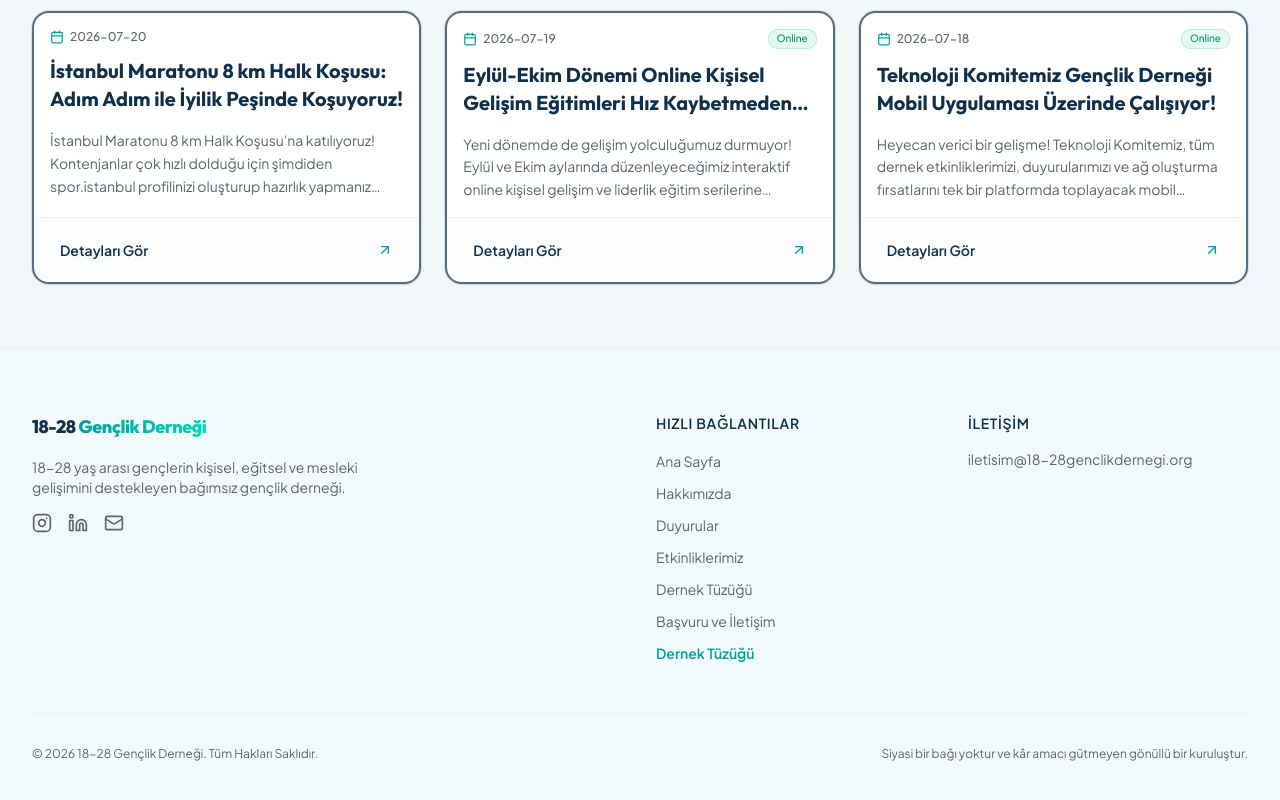
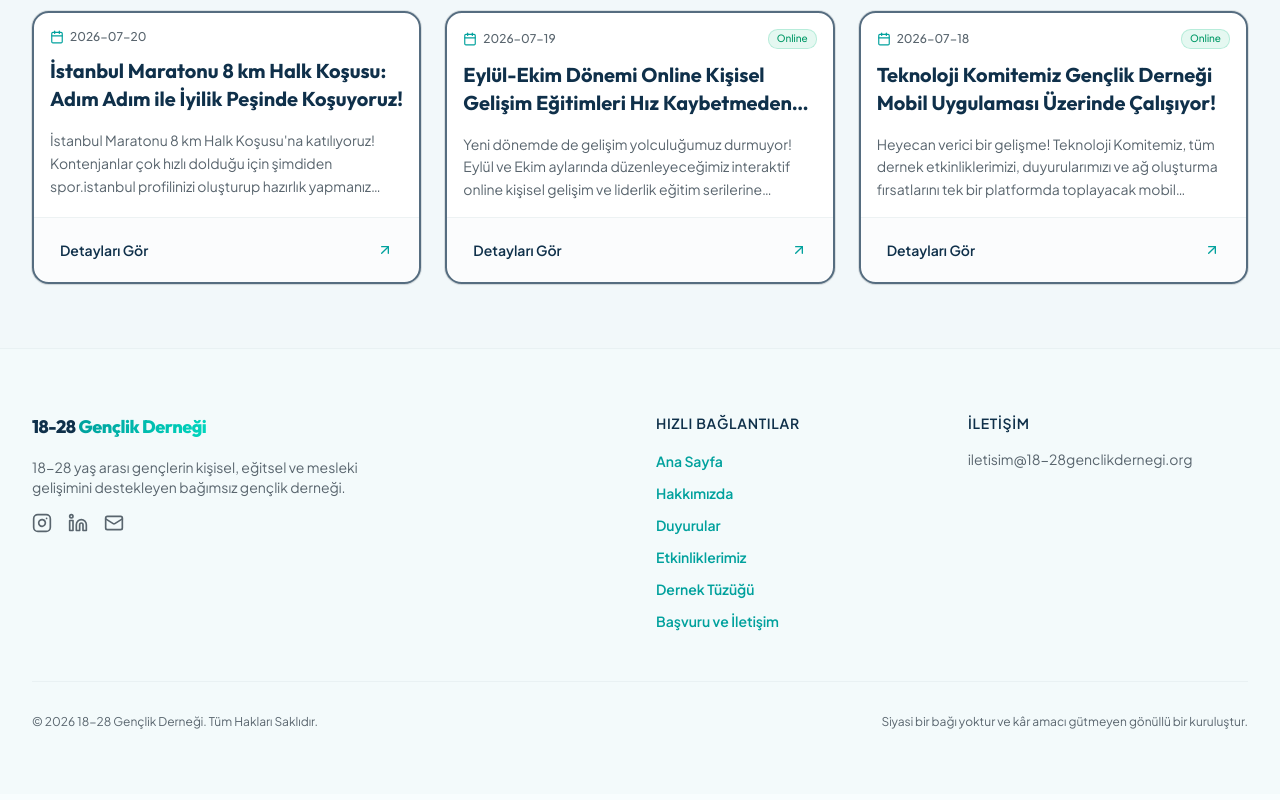
Before and after one commit to buketpolatoglu1-create/dernekweb, a Next.js app: page / in a window 1280 px wide. Shown: the part 2838-3638 px from the top of the page. Built offline with nearby package versions, Linux system fonts and the light colour scheme.

Commit message:
Styled all footer navigation links with turquoise text color

```diff
--- a/components/layout/Footer.tsx
+++ b/components/layout/Footer.tsx
@@ -82,20 +82,12 @@ export function Footer() {
                 <li key={item.href}>
                   <Link
                     href={item.href}
-                    className="text-sm text-muted-foreground hover:text-accent transition-colors"
+                    className="text-sm text-accent hover:underline font-semibold transition-colors"
                   >
                     {getNavTitle(item.href, item.title)}
                   </Link>
                 </li>
               ))}
-              <li>
-                <Link
-                  href="/tuzuk"
-                  className="text-sm text-accent hover:underline font-semibold transition-colors"
-                >
-                  {language === "en" ? "Association Bylaws" : "Dernek Tüzüğü"}
-                </Link>
-              </li>
             </ul>
           </div>
 
```
